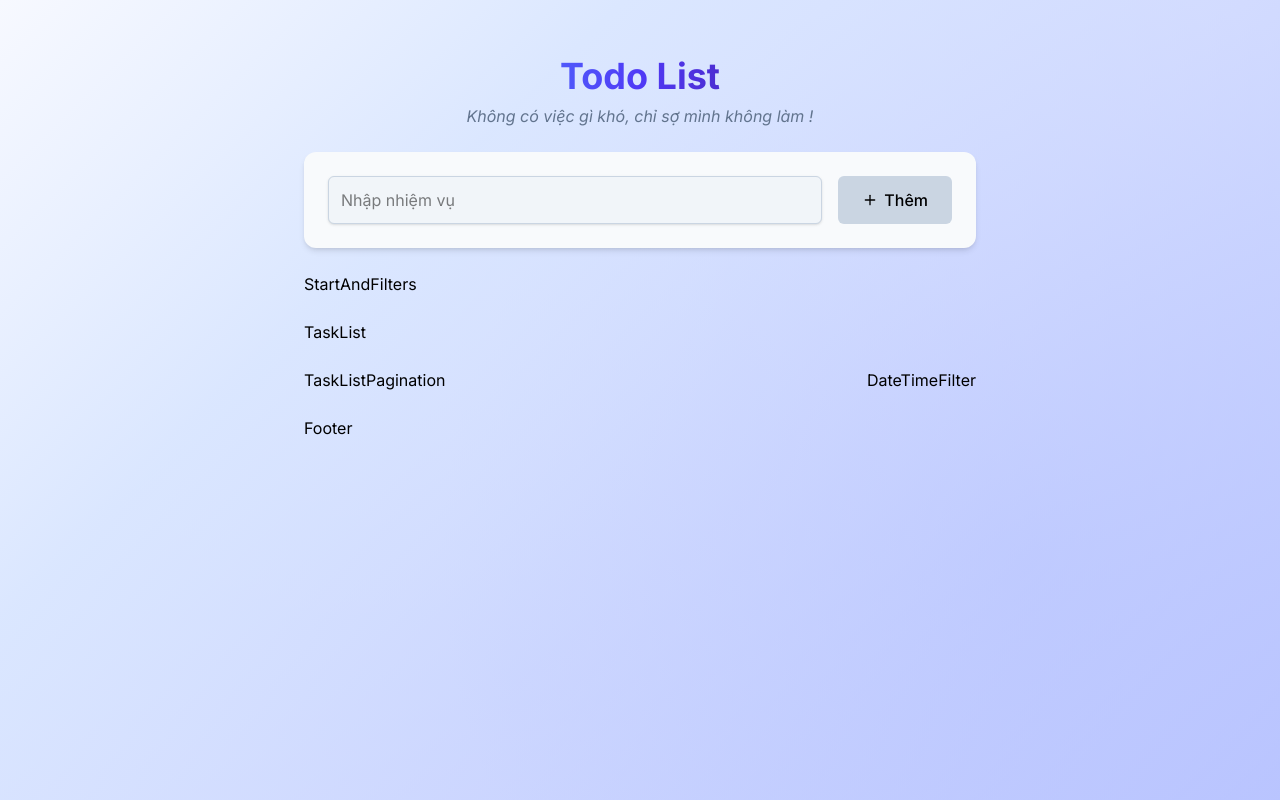
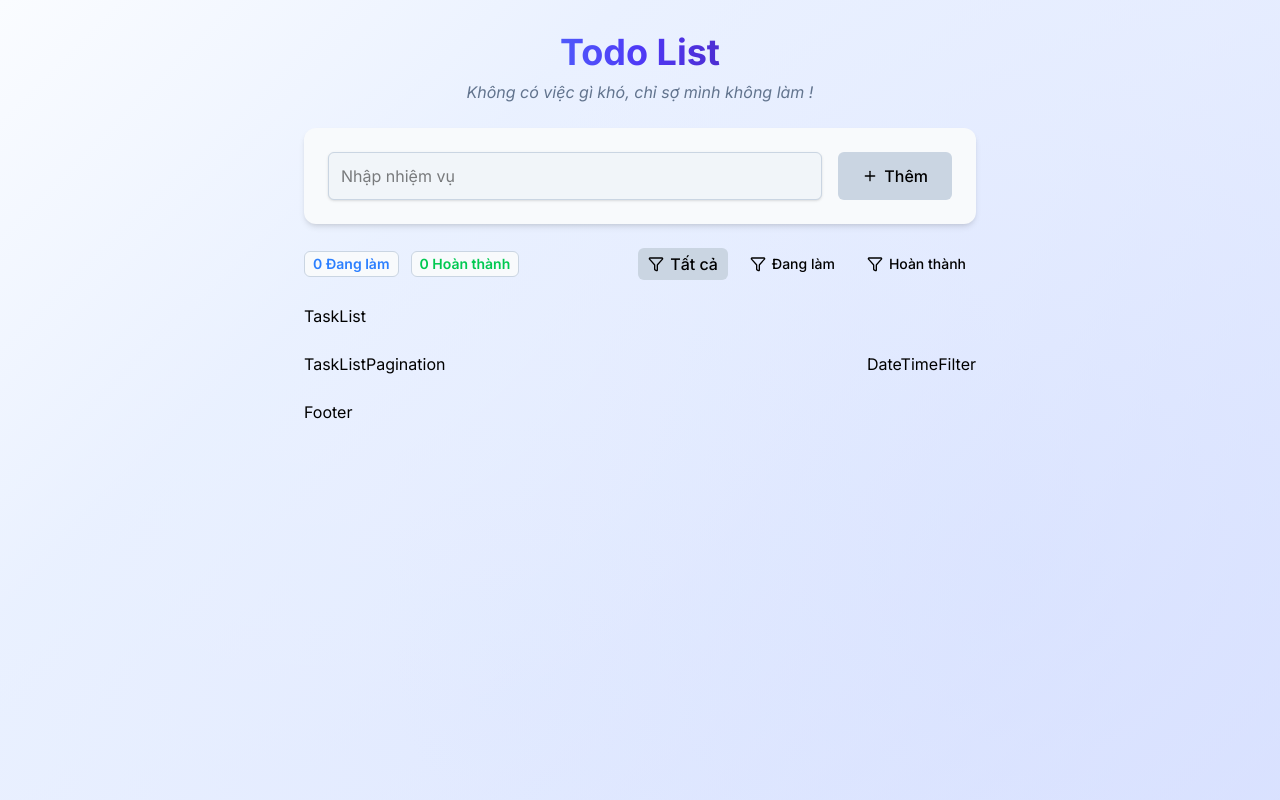
Before and after one commit to quangthoIT/Todo-List, a React (Vite) app in the folder frontend/: page / in a window 1280 px wide. Built offline with nearby package versions, Linux system fonts and the light colour scheme.

Commit message:
Filter, Background, Margin cho HomePage

```diff
--- a/frontend/src/components/AddTask.jsx
+++ b/frontend/src/components/AddTask.jsx
@@ -6,7 +6,7 @@ import { Plus } from "lucide-react";
 
 const AddTask = () => {
   return (
-    <Card className="p-6 border-0 bg-slate-50 shadow-md">
+    <Card className="p-6 border-0 bg-slate-50 shadow-md mx-5 sm:mx-0">
       <div className="flex flex-col gap-4 sm:flex-row">
         <Input
           type="text"
--- a/frontend/src/components/StartAndFilters.jsx
+++ b/frontend/src/components/StartAndFilters.jsx
@@ -1,9 +1,47 @@
-import React from 'react'
+import React from "react";
+import { Badge } from "./ui/badge";
+import { FilterTypes } from "@/lib/data";
+import { Button } from "./ui/button";
+import { Filter } from "lucide-react";
 
-const StartAndFilters = () => {
+const StartAndFilters = ({
+  activeTasksCount = 0,
+  completedTasksCount = 0,
+  filter = "all",
+}) => {
   return (
-    <div>StartAndFilters</div>
-  )
-}
+    <div className="flex flex-col items-center justify-between gap-4 sm:flex-row">
+      {/* Thống kê */}
+      <div className="flex gap-3">
+        <Badge
+          variant="secondary"
+          className="bg-slate-50 border-slate-300 text-blue-500 font-semibold text-sm"
+        >
+          {activeTasksCount} {FilterTypes.active}
+        </Badge>
+        <Badge
+          variant="secondary"
+          className="bg-slate-50 border-slate-300 text-green-500 font-semibold text-sm"
+        >
+          {completedTasksCount} {FilterTypes.completed}
+        </Badge>
+      </div>
 
-export default StartAndFilters
+      {/* Bộ lọc */}
+      <div className="flex flex-row gap-3">
+        {Object.keys(FilterTypes).map((type) => (
+          <Button
+            key={type}
+            variant={filter === type ? "mine" : "secondary"}
+            size="sm"
+          >
+            <Filter className="size-4" />
+            {FilterTypes[type]}
+          </Button>
+        ))}
+      </div>
+    </div>
+  );
+};
+
+export default StartAndFilters;
--- /dev/null
+++ b/frontend/src/lib/data.js
@@ -0,0 +1,5 @@
+export const FilterTypes = {
+  all: "Tất cả",
+  active: "Đang làm",
+  completed: "Hoàn thành",
+};
--- a/frontend/src/pages/HomePage.jsx
+++ b/frontend/src/pages/HomePage.jsx
@@ -16,21 +16,21 @@ const HomePage = () => {
         style={{
           backgroundImage: `
         linear-gradient(135deg,
-        rgba(247,249,255,1) 0%,
-        rgba(210,225,255,0.8) 30%,
-        rgba(180,195,255,0.6) 60%,
-        rgba(160,175,255,0.7) 100%
+        rgba(250,252,255,1) 0%,
+        rgba(225,235,255,0.7) 30%,
+        rgba(200,215,255,0.45) 60%,
+        rgba(185,200,255,0.5) 100%
       ),
-      radial-gradient(circle at 25% 25%, rgba(255,255,255,0.5) 0%, transparent 40%),
-      radial-gradient(circle at 80% 70%, rgba(190,200,255,0.4) 0%, transparent 50%),
-      radial-gradient(circle at 40% 85%, rgba(200,210,255,0.3) 0%, transparent 60%)
+      radial-gradient(circle at 25% 25%, rgba(255,255,255,0.7) 0%, transparent 50%),
+      radial-gradient(circle at 80% 70%, rgba(215,225,255,0.3) 0%, transparent 55%),
+      radial-gradient(circle at 40% 85%, rgba(220,230,255,0.25) 0%, transparent 60%)
     `,
         }}
       />
       {
         /* Your Content/Components */
         <div className="container pt-8 mx-auto relative z-10">
-          <div className="w-full max-w-2xl pt-6 mx-auto space-y-6">
+          <div className="w-full max-w-2xl mx-auto space-y-6">
             {/* Đầu trang */}
             <Header />
             {/* Tạo task */}
```
Also changed, not shown: 1 other file (tests, documents, lock files or other folders).
